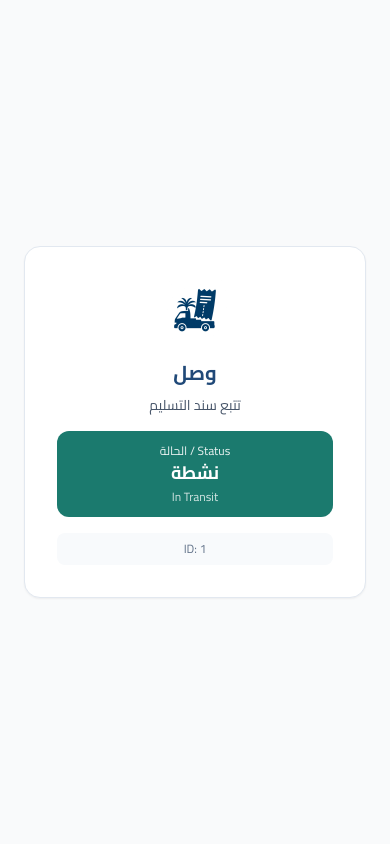
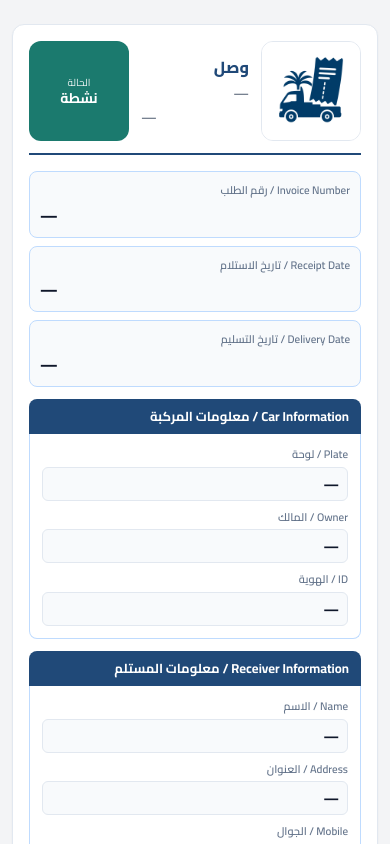
Before and after one commit to Hafeez3344/Invices-app, a Next.js app: page /track/1 in a window 390 px wide. Shown: the top 844 px of the page. Built offline with nearby package versions, Linux system fonts and the light colour scheme; no server answers; the database is empty.

Commit message:
fix editing and qr code link

```diff
--- a/src/app/track/[id]/TrackClient.tsx
+++ b/src/app/track/[id]/TrackClient.tsx
@@ -3,61 +3,276 @@
 import { useEffect, useState } from "react";
 import { useSearchParams } from "next/navigation";
 import { BRAND } from "@/lib/defaults";
-import { statusLabelAr, type InvoiceStatus } from "@/lib/types";
+import { getRecentInvoices } from "@/lib/idb";
+import {
+  statusLabelAr,
+  type DeliveryOrder,
+  type InvoiceStatus,
+} from "@/lib/types";
 
 export default function TrackClient({ id }: { id: string }) {
   const searchParams = useSearchParams();
   const statusFromQr = searchParams.get("status") as InvoiceStatus | null;
+  const [order, setOrder] = useState<DeliveryOrder | null>(null);
   const [status, setStatus] = useState<InvoiceStatus>(
     statusFromQr || "In Transit"
   );
-  const [invoiceNumber, setInvoiceNumber] = useState("");
+  const [loading, setLoading] = useState(true);
 
   useEffect(() => {
     (async () => {
+      let found: DeliveryOrder | null = null;
+
+      // 1) API / Supabase payload
       try {
         const res = await fetch(`/api/invoices/${id}`);
-        if (!res.ok) return;
-        const data = await res.json();
-        if (data?.invoice?.status) setStatus(data.invoice.status);
-        if (data?.invoice?.invoice_number)
-          setInvoiceNumber(data.invoice.invoice_number);
+        if (res.ok) {
+          const data = await res.json();
+          if (data?.invoice?.status) setStatus(data.invoice.status);
+          if (data?.invoice?.payload) {
+            found = data.invoice.payload as DeliveryOrder;
+          }
+        }
       } catch {
-        /* keep QR status */
+        /* continue */
       }
+
+      // 2) localStorage (saved on download)
+      if (!found) {
+        try {
+          const raw = localStorage.getItem(`public_invoice_${id}`);
+          if (raw) found = JSON.parse(raw) as DeliveryOrder;
+        } catch {
+          /* continue */
+        }
+      }
+
+      // 3) IndexedDB history
+      if (!found) {
+        try {
+          const recent = await getRecentInvoices();
+          found = recent.find((inv) => inv.id === id) || null;
+        } catch {
+          /* continue */
+        }
+      }
+
+      if (found) {
+        setOrder(found);
+        if (found.status) setStatus(found.status);
+      }
+      setLoading(false);
     })();
   }, [id]);
 
+  const items = order?.items?.length
+    ? order.items
+    : order?.load
+      ? [order.load]
+      : [];
+
+  if (loading) {
+    return (
+      <div className="min-h-screen flex items-center justify-center bg-gray-50">
+        <div className="w-8 h-8 border-4 border-[#204978] border-t-transparent rounded-full animate-spin" />
+      </div>
+    );
+  }
+
   return (
-    <div className="min-h-screen bg-gray-50 font-cairo flex items-center justify-center p-6">
-      <div className="w-full max-w-md rounded-2xl border border-slate-200 bg-white p-8 text-center shadow-sm">
-        {/* eslint-disable-next-line @next/next/no-img-element */}
-        <img
-          src="/wasl-logo.jpg"
-          alt={BRAND.name}
-          className="mx-auto mb-4 h-16 w-16 rounded-xl object-cover"
-        />
-        <h1 className="text-xl font-bold text-[#204978]">{BRAND.nameAr}</h1>
-        <p className="mt-2 text-sm text-slate-600">تتبع سند التسليم</p>
+    <div className="min-h-screen bg-gray-100 font-cairo py-6 px-3" dir="rtl">
+      <div className="mx-auto w-full max-w-[794px] rounded-xl border border-slate-200 bg-white p-4 sm:p-5 shadow-sm">
+        {/* Header */}
+        <div className="mb-4 grid grid-cols-[100px_1fr_100px] items-stretch gap-3 border-b-2 border-[#204978] pb-3">
+          <div className="flex h-[100px] w-[100px] overflow-hidden rounded-xl border border-slate-200">
+            {/* eslint-disable-next-line @next/next/no-img-element */}
+            <img
+              src={order?.company?.logoDataUrl || "/wasl-logo.jpg"}
+              alt="logo"
+              className="h-full w-full object-cover"
+            />
+          </div>
+          <div className="flex min-w-0 flex-col justify-center gap-1 text-sm">
+            <p className="font-extrabold text-[#204978] text-base">
+              {order?.company?.nameAr || BRAND.nameAr}
+            </p>
+            <p className="text-slate-600">
+              {order?.company?.addressAr || "—"}
+            </p>
+            <p className="text-slate-600" dir="ltr">
+              {order?.company?.phone || "—"}
+            </p>
+          </div>
+          <div className="flex h-[100px] w-[100px] items-center justify-center rounded-xl bg-[#1B7A6E] text-center text-white p-2">
+            <div>
+              <p className="text-[10px] opacity-90">الحالة</p>
+              <p className="text-sm font-bold leading-tight">
+                {statusLabelAr(status)}
+              </p>
+            </div>
+          </div>
+        </div>
 
-        {invoiceNumber && (
-          <p className="mt-3 text-sm font-semibold text-slate-800">
-            رقم الوثيقة: {invoiceNumber}
-          </p>
+        {/* Meta */}
+        <div className="mb-3 grid grid-cols-1 gap-2 sm:grid-cols-3">
+          <InfoCard
+            label="Invoice Number / رقم الطلب"
+            value={order?.invoiceNumber || "—"}
+          />
+          <InfoCard
+            label="Receipt Date / تاريخ الاستلام"
+            value={order?.receiptDate || "—"}
+          />
+          <InfoCard
+            label="Delivery Date / تاريخ التسليم"
+            value={order?.deliveryDate || "—"}
+          />
+        </div>
+
+        <Section title="Car Information / معلومات المركبة">
+          <Row
+            items={[
+              ["Plate / لوحة", order?.car?.plateNumber],
+              ["Owner / المالك", order?.car?.owner],
+              ["ID / الهوية", order?.car?.idNumber],
+            ]}
+          />
+        </Section>
+
+        <Section title="Receiver Information / معلومات المستلم">
+          <Row
+            items={[
+              ["Name / الاسم", order?.receiver?.name],
+              ["Address / العنوان", order?.receiver?.address],
+              ["Mobile / الجوال", order?.receiver?.mobile],
+            ]}
+          />
+        </Section>
+
+        <Section title="Transportation / معلومات النقل">
+          <Row
+            items={[
+              ["From / من", order?.transport?.fromCity],
+              ["To / إلى", order?.transport?.toCity],
+              ["Order No", order?.transport?.orderNo],
+            ]}
+          />
+        </Section>
+
+        <Section title="Driver Information / معلومات السائق">
+          <Row
+            items={[
+              ["Name / الاسم", order?.driver?.name],
+              ["Iqama / الإقامة", order?.driver?.iqamaNumber],
+              ["Mobile / الجوال", order?.driver?.mobile],
+            ]}
+          />
+        </Section>
+
+        <Section title="Load Information / معلومات الحمولة">
+          {items.length === 0 ? (
+            <p className="text-sm text-slate-500">لا توجد أصناف</p>
+          ) : (
+            <div className="overflow-x-auto">
+              <table className="w-full border-collapse text-sm">
+                <thead>
+                  <tr className="bg-blue-50">
+                    <th className="border border-slate-200 px-2 py-2 text-center font-bold text-[#204978]">
+                      Goods Type
+                    </th>
+                    <th className="border border-slate-200 px-2 py-2 text-center font-bold text-[#204978]">
+                      Quantity
+                    </th>
+                    <th className="border border-slate-200 px-2 py-2 text-center font-bold text-[#204978]">
+                      Weight
+                    </th>
+                  </tr>
+                </thead>
+                <tbody>
+                  {items.map((item, i) => (
+                    <tr key={item.id || i}>
+                      <td className="border border-slate-200 px-2 py-2 text-center font-semibold">
+                        {item.type || "—"}
+                      </td>
+                      <td
+                        className="border border-slate-200 px-2 py-2 text-center font-semibold"
+                        dir="ltr"
+                      >
+                        {item.quantity || "—"}
+                      </td>
+                      <td
+                        className="border border-slate-200 px-2 py-2 text-center font-semibold"
+                        dir="ltr"
+                      >
+                        {[item.weight, item.weightUnit].filter(Boolean).join(" ") ||
+                          "—"}
+                      </td>
+                    </tr>
+                  ))}
+                </tbody>
+              </table>
+            </div>
+          )}
+        </Section>
+
+        {!order && (
+          <div className="mt-4 rounded-lg bg-amber-50 border border-amber-200 p-3 text-sm text-amber-800">
+            Invoice details not found on this device. Download the PDF once from
+            the app (with Supabase connected) so scan shows full details.
+          </div>
         )}
 
-        <div className="mt-4 rounded-xl bg-[#1B7A6E] px-4 py-3 text-white">
-          <p className="text-xs opacity-90">الحالة / Status</p>
-          <p className="text-lg font-bold">{statusLabelAr(status)}</p>
-          <p className="text-xs opacity-80 mt-0.5" dir="ltr">
-            {status || "In Transit"}
-          </p>
-        </div>
-
-        <p className="mt-4 rounded-lg bg-slate-50 px-3 py-2 text-xs text-slate-500 break-all">
+        <p className="mt-4 text-center text-[11px] text-slate-400 break-all">
           ID: {id}
         </p>
       </div>
     </div>
   );
 }
+
+function Section({
+  title,
+  children,
+}: {
+  title: string;
+  children: React.ReactNode;
+}) {
+  return (
+    <div className="mb-3">
+      <div className="rounded-t-lg bg-[#204978] px-3 py-2 text-[13px] font-bold text-white">
+        {title}
+      </div>
+      <div className="rounded-b-lg border border-t-0 border-blue-200 bg-white p-3">
+        {children}
+      </div>
+    </div>
+  );
+}
+
+function InfoCard({ label, value }: { label: string; value: string }) {
+  return (
+    <div className="rounded-lg border border-blue-200 bg-slate-50 p-2.5">
+      <div className="mb-1 text-[11px] font-semibold text-slate-500">{label}</div>
+      <div className="font-bold text-slate-900" dir="ltr">
+        {value}
+      </div>
+    </div>
+  );
+}
+
+function Row({ items }: { items: Array<[string, string | undefined]> }) {
+  return (
+    <div className="grid grid-cols-1 gap-2 sm:grid-cols-3">
+      {items.map(([label, value]) => (
+        <div key={label}>
+          <div className="mb-1 text-[11px] font-semibold text-slate-500">
+            {label}
+          </div>
+          <div className="rounded-md border border-slate-200 bg-slate-50 px-2 py-1.5 text-sm font-bold">
+            {value || "—"}
+          </div>
+        </div>
+      ))}
+    </div>
+  );
+}
--- a/src/lib/defaults.ts
+++ b/src/lib/defaults.ts
@@ -5,8 +5,8 @@ const defaultItem: GoodsItem = {
   ...createEmptyGoodsItem(),
   id: "item-default-1",
   type: "بضائع عامة",
-  weight: "1.000",
-  weightUnit: "طن",
+  weight: "1.000 طن",
+  weightUnit: "",
   quantity: "1",
   dimensions: "",
   packingUnit: "",
--- a/src/lib/types.ts
+++ b/src/lib/types.ts
@@ -105,8 +105,8 @@ export function createEmptyGoodsItem(): GoodsItem {
         ? crypto.randomUUID()
         : `item_${Date.now()}_${Math.random().toString(36).slice(2, 8)}`,
     type: "بضائع عامة",
-    weight: "1.000",
-    weightUnit: "طن",
+    weight: "1.000 طن",
+    weightUnit: "",
     quantity: "1",
     dimensions: "",
     packingUnit: "",
```
Also changed, not shown: src/components/DeliveryOrderTemplate.tsx (+11 -29 lines), src/components/OrderEditor.tsx (+11 -2 lines).
